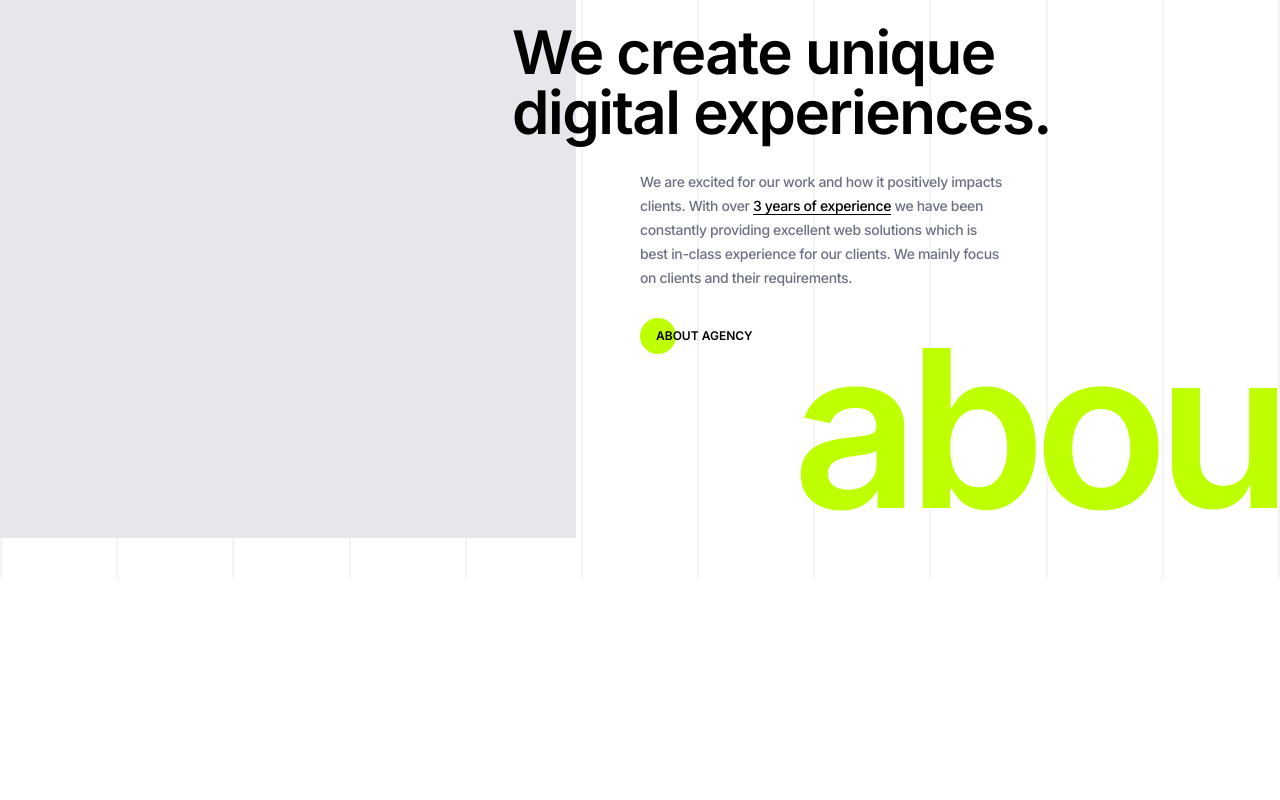
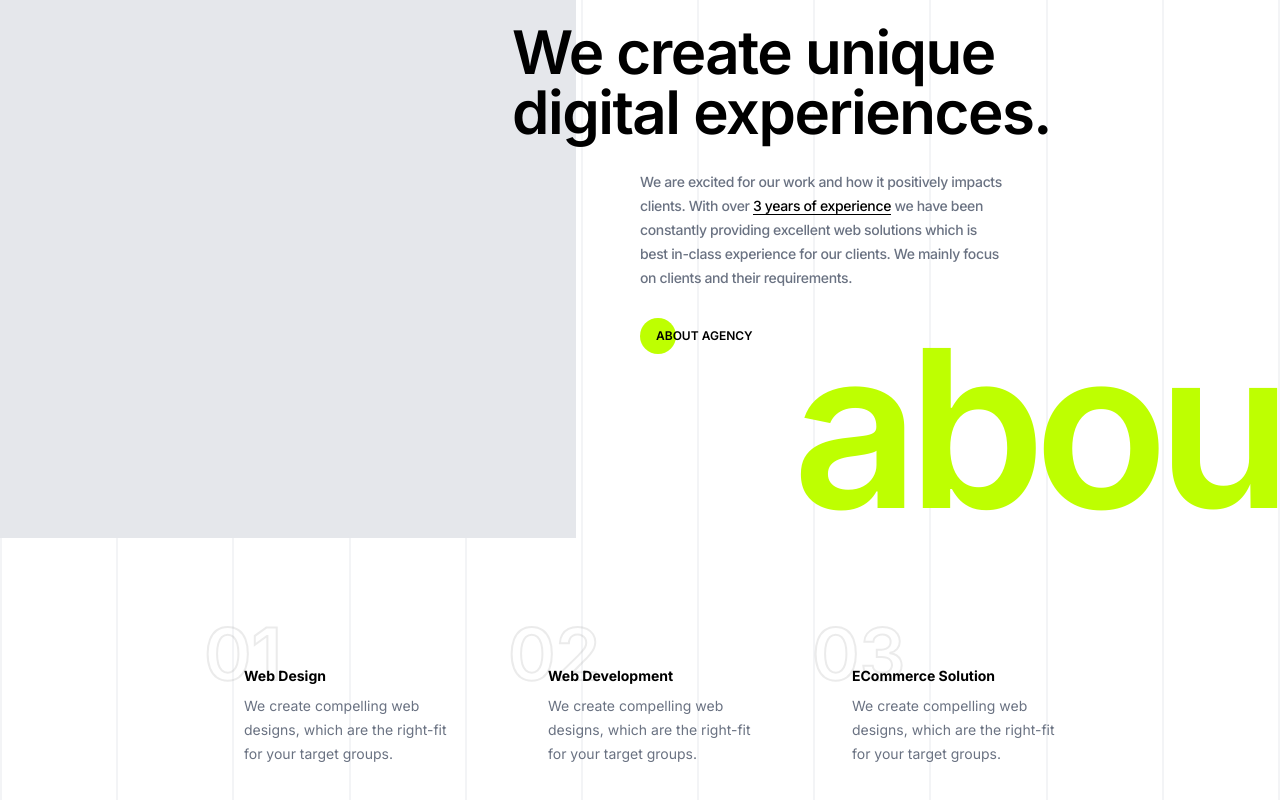
Before and after one commit to drxking/ForgeNexaPortfolio, a React (Vite) app: page / in a window 1280 px wide. Shown: the part 1022-1822 px from the top of the page. Before the commit the page ends 1600 px from the top, so only its background shows below. Built offline with nearby package versions, Linux system fonts and the light colour scheme.

Commit message:
Feature & Lenis

```diff
--- a/package.json
+++ b/package.json
@@ -13,6 +13,7 @@
     "@gsap/react": "^2.1.2",
     "@tailwindcss/vite": "^4.1.17",
     "gsap": "^3.13.0",
+    "lenis": "^1.3.15",
     "react": "^19.2.0",
     "react-dom": "^19.2.0",
     "react-router-dom": "^7.10.0",
--- a/src/App.jsx
+++ b/src/App.jsx
@@ -4,15 +4,21 @@ import Background from './components/Background'
 import RadialLines from './components/RadialLines'
 import Main from './components/Main'
 import About from './components/About'
+import Feature from './components/Feature'
+import { LenisProvider } from './utils/LenisProvider'
+import Lenis from 'lenis'
 
 const App = () => {
   return (
+    <LenisProvider>
       <div className='relative min-h-screen overflow-x-hidden'>
         <Background />
         <Navbar />
         <Main />
         <About />
+        <Feature />
       </div>
+    </LenisProvider>
   )
 }
 
--- /dev/null
+++ b/src/components/Feature.jsx
@@ -0,0 +1,29 @@
+import React from 'react'
+
+const Feature = () => {
+  return (
+    <div className='flex items-center justify-center gap-10 py-10 flex-wrap'>
+      <FeaturesList num={"01"} title={"Web Design"} dets={"We create compelling web designs, which are the right-fit for your target groups."} />
+      <FeaturesList num={"02"} title={"Web Development"} dets={"We create compelling web designs, which are the right-fit for your target groups."} />
+      <FeaturesList num={"03"} title={"eCommerce Solution"} dets={"We create compelling web designs, which are the right-fit for your target groups."} />
+    </div>
+  )
+}
+
+
+
+const FeaturesList = ({num,title,dets}) => {
+  return (
+    <>
+      <div>
+        <p className='text-7xl font-semibold text-transparent text-this stroke-1 stroke-black'>{num}</p>
+        <div className='-mt-6 pl-10 flex flex-col gap-2'>
+          <h1 className='capitalize text-sm font-bold'>{title}</h1>
+          <p className='w-56 text-sm text-gray-500 leading-6'>{dets}</p>
+        </div>
+      </div>
+    </>
+  )
+}
+
+export default Feature
--- a/src/components/Navbar.jsx
+++ b/src/components/Navbar.jsx
@@ -44,7 +44,6 @@ const Navbar = () => {
         const handleScroll = () => {
             const currentScroll = window.scrollY;
             const navbar = navbarRef.current;
-            const logo = logoRef.current;
 
             // Hide/Show navbar on scroll
             if (currentScroll > prevScroll) {
@@ -54,18 +53,15 @@ const Navbar = () => {
             }
 
             // Change navbar style after scrolling past viewport height
-            if (currentScroll > window.innerHeight) {
-                gsap.to(navbar, { backgroundColor: "transparent", duration: 0.3 });
-                navbar.classList.add("text-white");
-                navbar.classList.remove("text-black");
-                gsap.to(logo, { filter: "invert(0)", duration: 0.3 });
-            } else {
-                gsap.to(navbar, { backgroundColor: "#fff", duration: 0.3 });
+            if (currentScroll == 0) {
+                gsap.to(navbar, { backgroundColor: "transparent", duration: 0.5});
                 navbar.classList.add("text-black");
                 navbar.classList.remove("text-white");
-                gsap.to(logo, { filter: "invert(1)", duration: 0.3 });
+            } else {
+                gsap.to(navbar, { backgroundColor: "#fff", duration: 0.5 });
+                navbar.classList.add("text-white");
+                navbar.classList.remove("text-white");
             }
-            console.log(currentScroll,window.innerHeight)
             setPrevScroll(currentScroll);
         };
 
@@ -111,7 +107,7 @@ const Navbar = () => {
     }
     return (
         <>
-            <nav ref={navbarRef} className='flex fixed items-center  w-full justify-between sm:px-14 px-4 py-5 text-sm z-50' >
+            <nav ref={navbarRef} className='flex  fixed items-center  w-full justify-between sm:px-14 px-4 py-5 text-sm z-50' >
                 <div className=' lg:w-1/6 w-1/3 flex gap-2 ' >
                     <div className='rounded-full overflow-hidden'>
                         <img ref={logoRef} className='h-12 scale-[130%] cursor-pointer' src="/F.png" alt="logo" />
--- a/src/index.css
+++ b/src/index.css
@@ -2,3 +2,8 @@
 *{
   font-family: Inter;
 }
+
+.text-this{
+  -webkit-text-stroke: 2px ;
+  -webkit-text-stroke-color: rgba(153, 153, 153, 0.200);
+}
--- /dev/null
+++ b/src/utils/LenisProvider.jsx
@@ -0,0 +1,40 @@
+import { createContext, useEffect, useRef } from "react";
+import Lenis from "lenis";
+import gsap from "gsap";
+import { ScrollTrigger } from "gsap/ScrollTrigger";
+
+gsap.registerPlugin(ScrollTrigger);
+
+const LenisContext = createContext(null);
+
+export const LenisProvider = ({ children }) => {
+    const lenisRef = useRef(null);
+
+    useEffect(() => {
+        const lenis = new Lenis({
+            smooth: true,
+            lerp: 0.07,
+        });
+
+        lenisRef.current = lenis;
+
+        const raf = (time) => {
+            lenis.raf(time);
+            ScrollTrigger.update();
+            requestAnimationFrame(raf);
+        };
+        requestAnimationFrame(raf);
+
+        return () => {
+            lenis.destroy();
+        };
+    }, []);
+
+    return (
+        <LenisContext.Provider value={lenisRef}>
+            {children}
+        </LenisContext.Provider>
+    );
+};
+
+// export const useLenis = () => useContext(LenisContext);
```
Also changed, not shown: 1 other file (tests, documents, lock files or other folders). Lines whose indentation alone changed are shown as unchanged.
